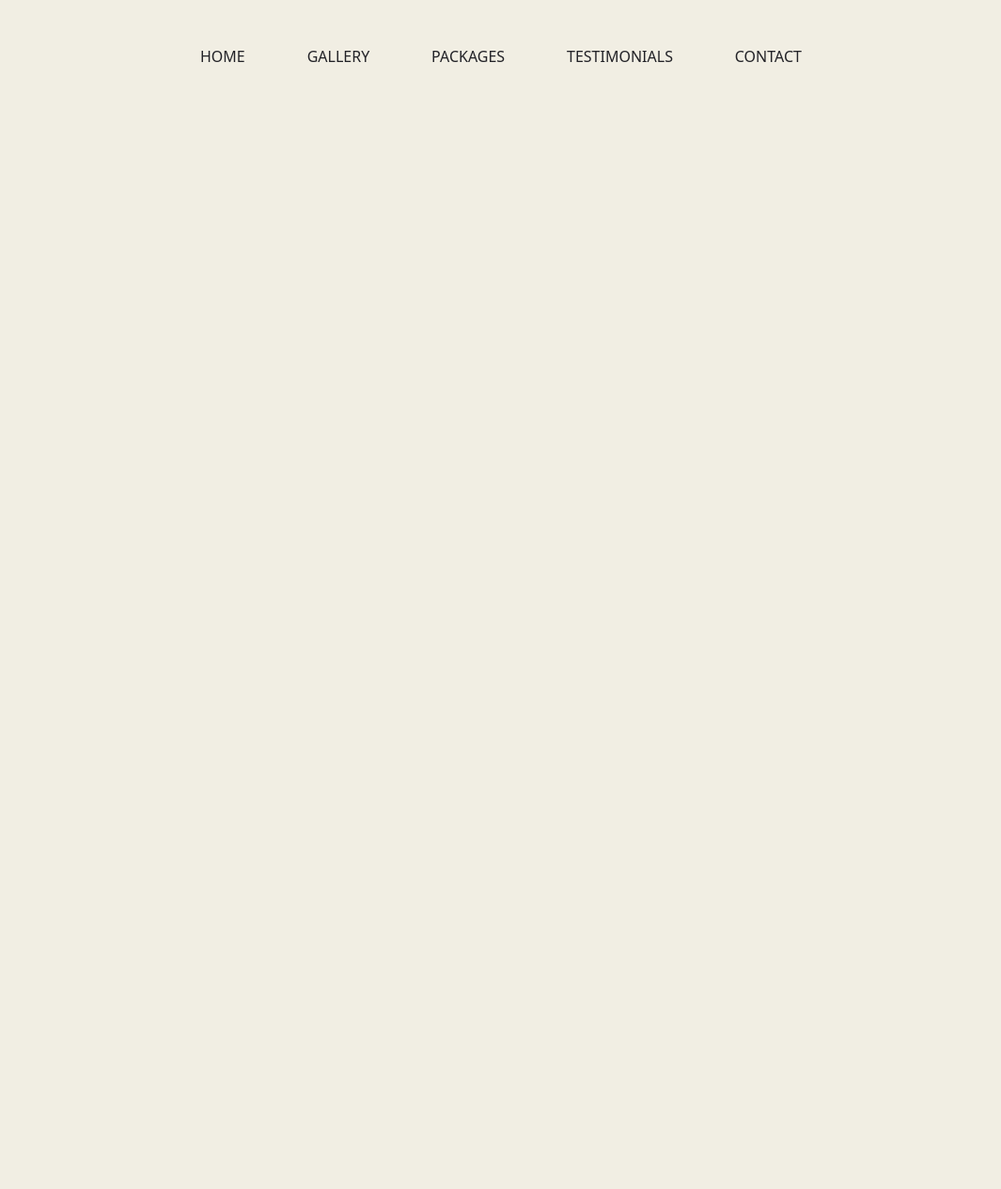
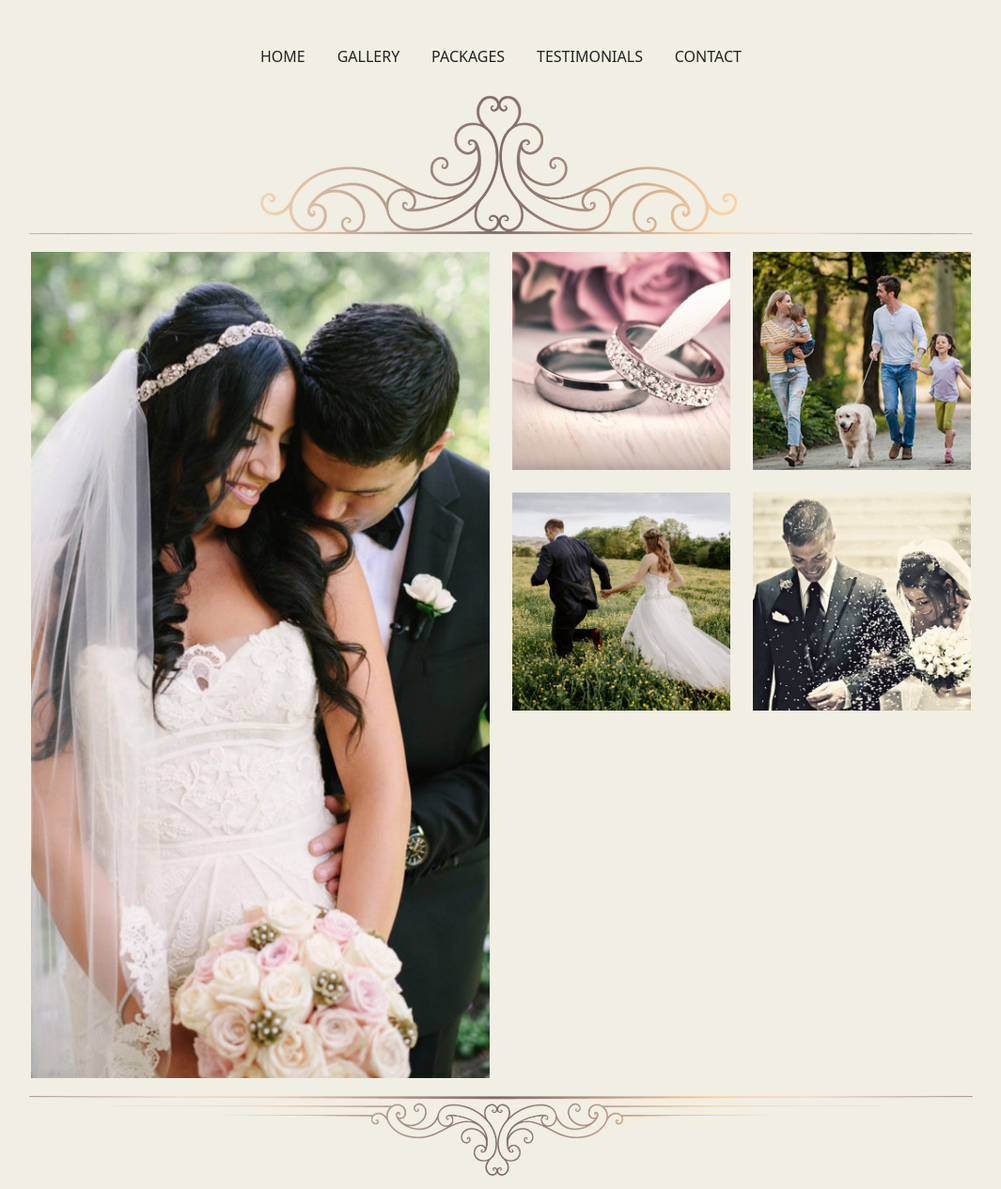
Before and after one commit to harimaux/JoSmithPhotography, a plain HTML site: page index.html in a window 1280 px wide. Shown: the whole page at 94% size, without its empty margins (107-1172 px from the left). Before the commit the page ends 848 px from the top, so only its background shows below. Drawn offline with nearby package versions, Linux system fonts and the light colour scheme.

Commit message:
showcast

```diff
--- a/index.html
+++ b/index.html
@@ -1,16 +1,19 @@
 <!DOCTYPE html>
 <html lang="en">
+
 <head>
     <meta charset="UTF-8">
     <meta http-equiv="X-UA-Compatible" content="IE=edge">
     <meta name="viewport" content="width=device-width, initial-scale=1.0">
     <title>Document</title>
 
-    <link href="https://cdn.jsdelivr.net/npm/bootstrap@5.1.3/dist/css/bootstrap.min.css" rel="stylesheet" integrity="sha384-1BmE4kWBq78iYhFldvKuhfTAU6auU8tT94WrHftjDbrCEXSU1oBoqyl2QvZ6jIW3" crossorigin="anonymous">
+    <link href="https://cdn.jsdelivr.net/npm/bootstrap@5.1.3/dist/css/bootstrap.min.css" rel="stylesheet"
+        integrity="sha384-1BmE4kWBq78iYhFldvKuhfTAU6auU8tT94WrHftjDbrCEXSU1oBoqyl2QvZ6jIW3" crossorigin="anonymous">
 
 
     <link rel="stylesheet" href="style/style.css">
 </head>
+
 <body>
 
     <nav>
@@ -23,9 +26,55 @@
         </ul>
     </nav>
 
+    <div class="homeFrontImage">
+        <img src="images/home/string_org1.png" alt="">
+    </div>
+
+    <div class="container homeGalleryContainer">
+        <div class="row justify-content-center">
+            <div class="col big-box">
+                <img src="images/home/mac_4.jpg" alt="">
+            </div>
+
+            <div class="col">
+                <div class="row">
+                    <div class="col mini-box"><img src="images/home/eng1.jpg" alt=""></div>
+                    <div class="col mini-box"><img src="images/home/mac_3.jpg" alt=""></div>
+                </div>
+                <div class="row homeGallerybottomRow">
+                    <div class="col mini-box"><img src="images/home/mac_2.jpg" alt=""></div>
+                    <div class="col mini-box"><img src="images/home/mac_1.jpg" alt=""></div>
+                </div>
+            </div>
+
+        </div>
+    </div>
+
+<!--     <div class="container">
+        <div class="row">
+            <div class="col-md-8">
+              <div class="pb-3">
+                .col-md-8
+              </div>
+              <div class="row">
+                <div class="col-md-6">.col-md-6</div>
+                <div class="col-md-6">.col-md-6</div>
+              </div>
+            </div>
+            <div class="col-md-4">.col-md-4</div>
+          </div>
+    </div> -->
+
+    <div class="homeFrontImageBottom">
+        <img src="images/home/string_org1b.png" alt="">
+    </div>
+
 
     <script src="js/script.js"></script>
 
-    <script src="https://cdn.jsdelivr.net/npm/bootstrap@5.1.3/dist/js/bootstrap.bundle.min.js" integrity="sha384-ka7Sk0Gln4gmtz2MlQnikT1wXgYsOg+OMhuP+IlRH9sENBO0LRn5q+8nbTov4+1p" crossorigin="anonymous"></script>
+    <script src="https://cdn.jsdelivr.net/npm/bootstrap@5.1.3/dist/js/bootstrap.bundle.min.js"
+        integrity="sha384-ka7Sk0Gln4gmtz2MlQnikT1wXgYsOg+OMhuP+IlRH9sENBO0LRn5q+8nbTov4+1p" crossorigin="anonymous">
+    </script>
 </body>
+
 </html>
--- a/style/style.scss
+++ b/style/style.scss
@@ -17,7 +17,7 @@ body {
 nav {
 
     margin: auto;
-    width: 50%;
+    width: 40%;
     margin-top: 3rem;
 
     ul {
@@ -42,3 +42,35 @@ nav {
         color: $fontDark;
     }
 }
+
+/* HOME PAGE */
+
+.homeFrontImage {
+    width: 80%;
+    margin: auto;
+
+    img {
+        width: 100%;
+    }
+}
+
+.homeFrontImageBottom {
+    width: 80%;
+    margin: auto;
+
+    img {
+        width: 100%;
+    }
+}
+
+.homeGalleryContainer {
+    width: 80%;
+
+    img {
+        width: 100%;
+    }
+}
+
+.homeGallerybottomRow {
+    margin-top: 1.5rem;
+}
```
Also changed, not shown: images/home/eng1.jpg (added), images/home/mac_1.jpg (added), images/home/mac_2.jpg (added), images/home/mac_3.jpg (added), images/home/mac_4.jpg (added), images/home/pngegg (1).png (added), images/home/pngegg (2).png (added), images/home/pngegg.png (added), images/home/string_org1.png (added), images/home/string_org1b.png (added), style/style.css, 2 other files.
